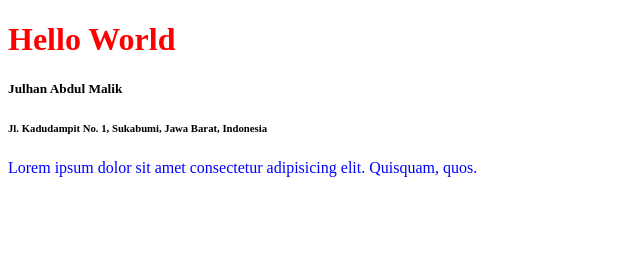
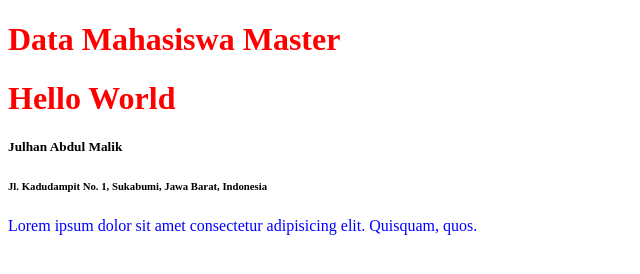
Before and after one commit to JulhanAbdulMalik/learn-git-branch-remote, a plain HTML site: page master.html in a window 1280 px wide. Shown: the whole page, without its empty margins (0-640 px from the left). Drawn offline with Linux system fonts and the light colour scheme; a script that the page names is missing.

Commit message:
Mengubah file master.html

```diff
--- a/master.html
+++ b/master.html
@@ -18,6 +18,8 @@
 </head>
 
 <body>
+  <h1>Data Mahasiswa Master</h1>
+
   <h1>Hello World</h1>
   <h5>Julhan Abdul Malik</h5>
   <h6>Jl. Kadudampit No. 1, Sukabumi, Jawa Barat, Indonesia</h6>
```
